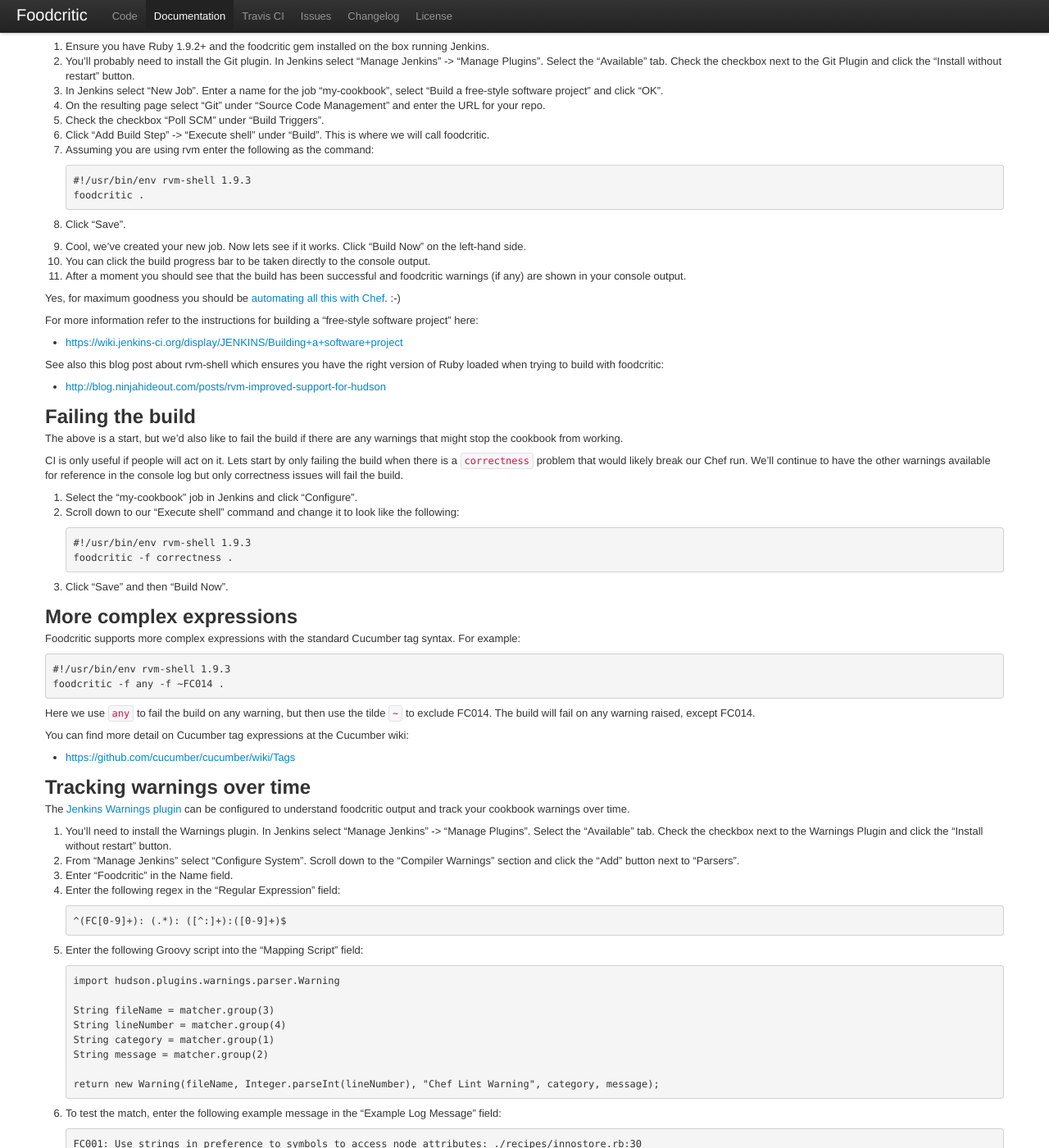
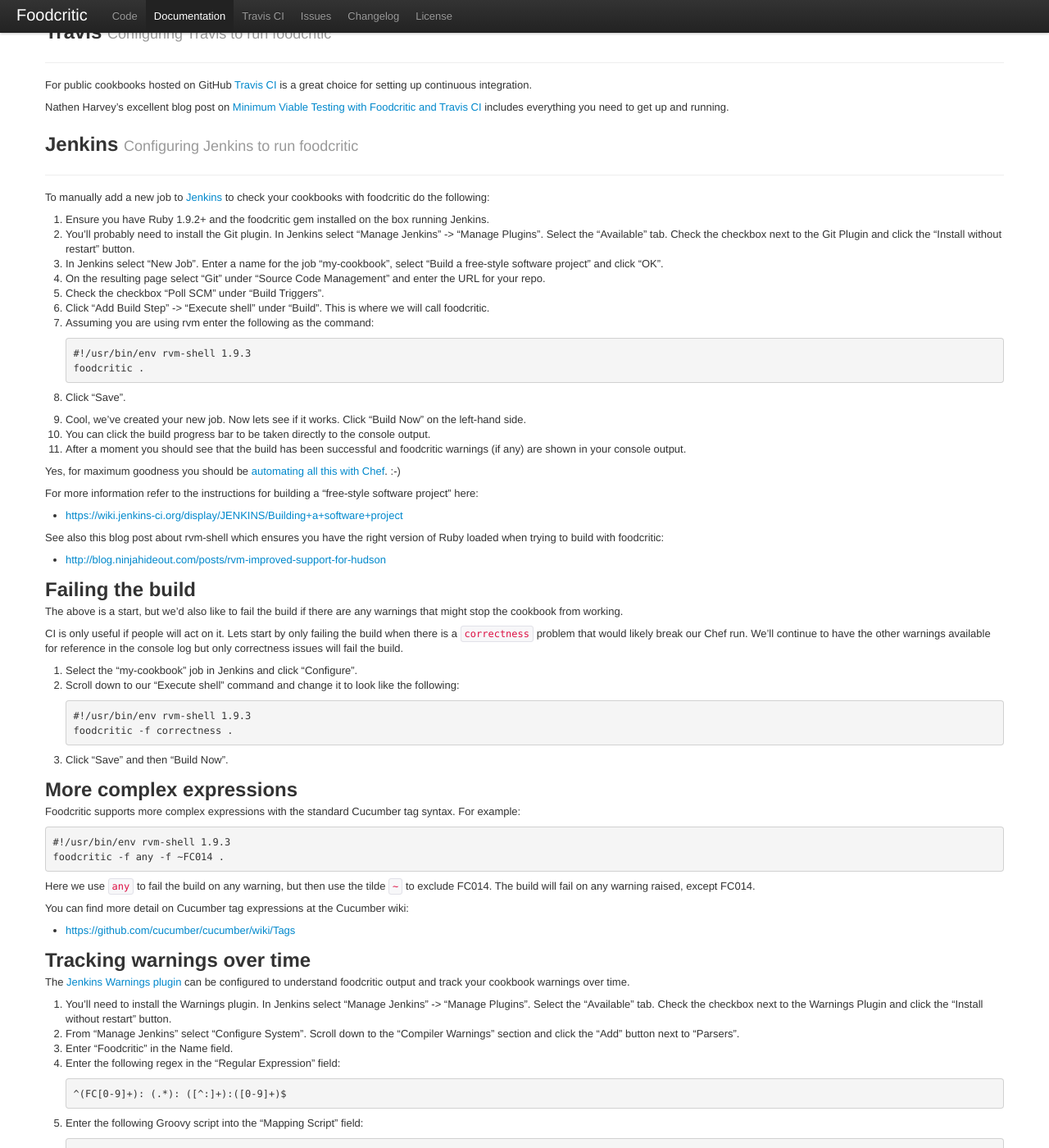
Before and after one commit to Foodcritic/foodcritic, a Jekyll site: the page built from index.html, in a window 1280 px wide and 1400 px high, scrolled down 15613 px. Shown: the whole window at 82% size. Built offline with Jekyll 4.4.1, drawn with Linux system fonts in a browser that asks for light colours; some of the changed text lies outside the part shown.

Commit message:
Add link to Travis blog post from CI section.

```diff
--- /dev/null
+++ b/_includes/travis.md
@@ -0,0 +1,6 @@
+For public cookbooks hosted on GitHub [Travis CI](http://travis-ci.org/) is a
+great choice for setting up continuous integration.
+
+Nathen Harvey's excellent blog post on
+[Minimum Viable Testing with Foodcritic and Travis CI](http://technology.customink.com/blog/2012/06/04/mvt-foodcritic-and-travis-ci/)
+includes everything you need to get up and running.
--- a/index.html
+++ b/index.html
@@ -1532,12 +1532,33 @@
 </div>
 {% capture style %}{% include style.md %}{% endcapture %}{{ style | markdownify }}
 <div class="page-header">
-  <h1 id="ci">Continuous Integration <small>Configuring Jenkins to run foodcritic</small></h1>
+  <h1 id="ci">Continuous Integration <small>Add linting to your deployment pipeline</small></h1>
 </div>
-{% capture ci %}{% include ci.md %}{% endcapture %}{{ ci | markdownify }}
+<div class="page-header">
+  <h2 id="travis">Travis <small>Configuring Travis to run foodcritic</small></h2>
+</div>
+{% capture travis %}{% include travis.md %}{% endcapture %}{{ travis | markdownify }}
+<div class="page-header">
+  <h2 id="jenkins">Jenkins <small>Configuring Jenkins to run foodcritic</small></h2>
+</div>
+{% capture jenkins %}{% include jenkins.md %}{% endcapture %}{{ jenkins | markdownify }}
 <div class="page-header">
   <h1 id="writing-a-new-rule">Extending foodcritic <small>Writing a new rule</small></h1>
 </div>
 {% capture newrule %}{% include new-rule.md %}{% endcapture %}{{ newrule | markdownify }}
 {% include api.html %}
 </div>
+<div class="page-header">
+  <h2 id="ci">Travis <small>Configuring Travis to run foodcritic</small></h1>
+</div>
+{% capture travis %}{% include travis.md %}{% endcapture %}{{ travis | markdownify }}
+<div class="page-header">
+  <h2 id="ci">Jenkins <small>Configuring Jenkins to run foodcritic</small></h1>
+</div>
+{% capture jenkins %}{% include jenkins.md %}{% endcapture %}{{ jenkins | markdownify }}
+<div class="page-header">
+  <h1 id="writing-a-new-rule">Extending foodcritic <small>Writing a new rule</small></h1>
+</div>
+{% capture newrule %}{% include new-rule.md %}{% endcapture %}{{ newrule | markdownify }}
+{% include api.html %}
+</div>
```
Also changed, not shown: _includes/jenkins.md (renamed from _includes/ci.md).
